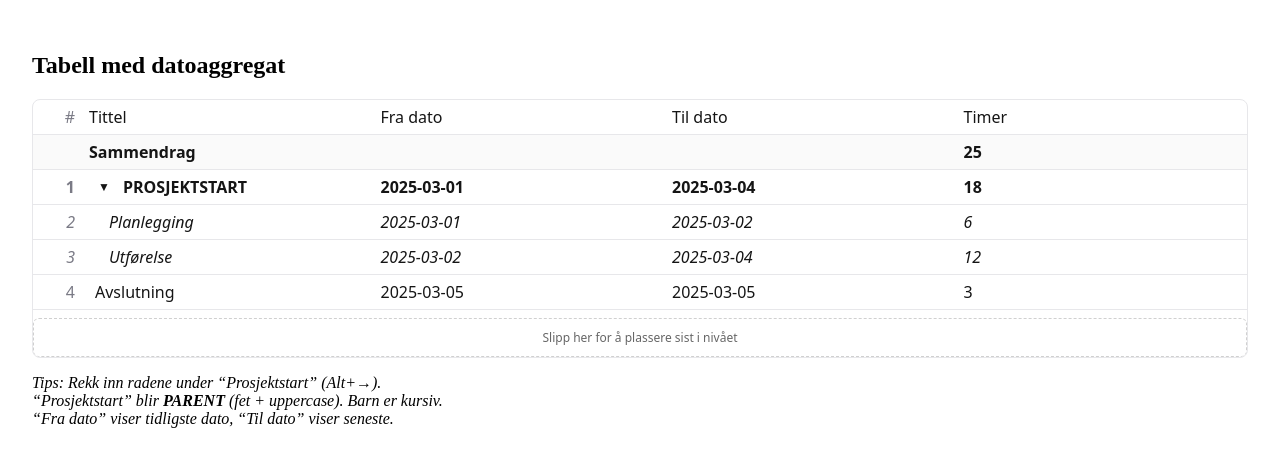
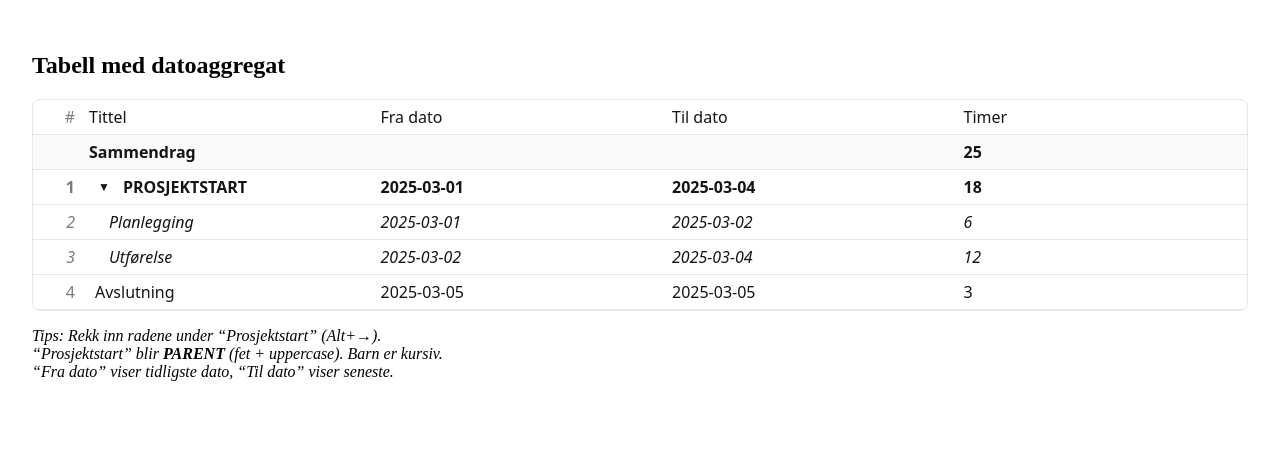
Before and after one commit to Hypermicro-code/TableCore, a React (Vite) app: page / in a window 1280 px wide. Shown: the top 466 px of the page. Built offline with nearby package versions, Linux system fonts and the light colour scheme.

Commit message:
Update TableCore.tsx

```diff
--- a/src/core/TableCore.tsx
+++ b/src/core/TableCore.tsx
@@ -87,7 +87,7 @@ function computeRollups(rows: RowData[], columns: ColumnDef[]): { rollups: Rollu
           if (minMs!==undefined && maxMs!==undefined){
             rec[col.key] = col.type==='date'
               ? (minMs===maxMs ? fmtDate(minMs) : `${fmtDate(minMs)} → ${fmtDate(maxMs)}`)
-              : (minMs===maxMs ? fmtDatetime(minMs) : `${fmtDatetime(minMs)} → ${fmtDatetime(maxMs)}`)
+              : (minMs===maxMs ? fmtDatetime(minMs) : `${fmtDatetime(maxMs)}`)
           } else rec[col.key] = ''
         }
       }
@@ -155,7 +155,7 @@ export default function TableCore({columns,rows,onChange,showSummary=false,summa
     return { start, end, level: L }
   }
 
-  // ===== Navigasjon (låst)
+  // ==== ROLLUPS + synlighet
   const { rollups, hasChildren } = useMemo(()=> computeRollups(data, cols), [data, cols])
 
   const visibleRowIndices = useMemo(()=>{
@@ -208,7 +208,7 @@ export default function TableCore({columns,rows,onChange,showSummary=false,summa
     setAndPropagate(arr.map((r,i)=> i===rowIdx ? { ...r, indent: nextIndent } : r))
   }
 
-  // ==== Global key handler (låst — vi endrer IKKE radrekkefølge med tast) ====
+  // ==== Global key handler (låst – ingen rad-flytting med tast) ====
   useEffect(()=>{
     const onKey=(e:KeyboardEvent)=>{
       const colMax=colsRef.current.length-1
@@ -369,7 +369,7 @@ export default function TableCore({columns,rows,onChange,showSummary=false,summa
     })
   }
 
-  // ======== RAD-DRAG (blokk, samme nivå, over/under + tail-drop) ========
+  // ======== RAD-DRAG (blokk, samme nivå, over/under) ========
   const onRowDragStart = (rowIdx:number)=>(e:React.DragEvent)=>{ e.dataTransfer.setData('text/x-row-index', String(rowIdx)); e.dataTransfer.effectAllowed = 'move' }
   const onRowDragOver = (rowIdx:number)=>(e:React.DragEvent)=>{ e.preventDefault(); e.dataTransfer.dropEffect = 'move' }
   const onRowDrop = (rowIdx:number)=>(e:React.DragEvent)=>{
@@ -380,14 +380,9 @@ export default function TableCore({columns,rows,onChange,showSummary=false,summa
     const arr = dataRef.current.slice()
     const { start: sA, end: eA, baseIndent: L } = blockOf(from)
     if (isInsideBlock(rowIdx, sA, eA)) return // kan ikke slippe inni egen blokk
+    if (arr[rowIdx]?.indent !== L) return // mål må være samme nivå
 
-    // mål må være samme nivå
-    if (arr[rowIdx]?.indent !== L) return
-
-    // Finn søsken-område
-    const { start: sibStart, end: sibEnd } = siblingRange(rowIdx)
-
-    // Bestem om vi slipper OVER eller UNDER mål-blokken (bruk radens bounding box)
+    // Bestem OVER/UNDER målrad
     const rowEl = (rootRef.current)?.querySelector(`.tc-row[data-r="${rowIdx}"]`) as HTMLElement | null
     let placeAfterTargetBlock = false
     if (rowEl){
@@ -395,55 +390,30 @@ export default function TableCore({columns,rows,onChange,showSummary=false,summa
       placeAfterTargetBlock = (e.clientY > rect.top + rect.height/2)
     }
 
-    // Finn start på mål-blokken (hele blokk som begynner på rowIdx)
-    const { start: sB, end: eB } = blockOf(rowIdx)
+    // Finn mål-blokk
+    const blockOfLocal = (idx:number) => {
+      const baseIndent = arr[idx]?.indent ?? 0
+      let end = idx
+      for (let i=idx+1;i<arr.length;i++){
+        if (arr[i].indent<=baseIndent) break
+        end = i
+      }
+      return { start: idx, end, baseIndent }
+    }
+    const { start: sB, end: eB } = blockOfLocal(rowIdx)
 
-    // Plasseringsindeks i original array:
+    // Plasseringsindeks
     let insertAt = placeAfterTargetBlock ? eB + 1 : sB
 
-    // Beskytt mot å sette midt inne i A sin egen blokk-område etter fjerning
+    // Flytt A-blokka
     const blockA = arr.slice(sA, eA+1)
     arr.splice(sA, blockA.length)
-    // Juster insertAt dersom blokka fjernet foran mål
     if (insertAt > sA) insertAt -= blockA.length
-
-    // Ikke tillat å gå utenfor søsken-området
-    if (insertAt < siblingRange(insertAt).start) insertAt = siblingRange(insertAt).start
-    if (insertAt > siblingRange(insertAt).end + 1) insertAt = siblingRange(insertAt).end + 1
-
-    arr.splice(insertAt, 0, ...blockA)
-    setAndPropagate(arr)
-    setSel({ r1: insertAt, r2: insertAt, c1: sel.c1, c2: sel.c1 })
-  }
-
-  // Siste-plassering: slipp nederst (ny siste i samme nivå som den dragne blokka)
-  const onTailDrop = (e:React.DragEvent)=>{
-    e.preventDefault()
-    const fromStr = e.dataTransfer.getData('text/x-row-index'); if (fromStr==='') return
-    const from = Number(fromStr); if (Number.isNaN(from)) return
-
-    const arr = dataRef.current.slice()
-    const { start: sA, end: eA, baseIndent: L } = blockOf(from)
-    const blockA = arr.slice(sA, eA+1)
-
-    // Finn søsken-området til "from"
-    const { start: sibStart, end: sibEnd } = siblingRange(from)
-    // Beregn “siste tillatte posisjon” rett etter siste søsken-blokk:
-    const lastInsert = sibEnd + 1
-
-    // Hvis blokka allerede er sist – gjør ingenting
-    if (eA === sibEnd) return
-
-    // Fjern og sett inn som ny siste
-    arr.splice(sA, blockA.length)
-    let insertAt = lastInsert
-    if (insertAt > sA) insertAt -= blockA.length // juster etter fjerning foran
     arr.splice(insertAt, 0, ...blockA)
 
     setAndPropagate(arr)
     setSel({ r1: insertAt, r2: insertAt, c1: sel.c1, c2: sel.c1 })
   }
-  const onTailDragOver = (e:React.DragEvent)=>{ e.preventDefault(); e.dataTransfer.dropEffect = 'move' }
 
   return (
   <div ref={rootRef} className="tc-root" onCopy={onCopy} onPaste={onPaste}>
@@ -622,17 +592,6 @@ export default function TableCore({columns,rows,onChange,showSummary=false,summa
           })}
         </div>)
       })}
-
-      {/* Tail-drop: slipp for å bli ny siste i nivået til den dragne blokka */}
-      <div
-        className="tc-tail-drop"
-        onDragOver={onTailDragOver}
-        onDrop={onTailDrop}
-        title="Slipp her for å plassere blokken som ny siste i sitt nivå"
-      >
-        Slipp her for å plassere sist i nivået
-      </div>
-
     </div>
   </div>)
 }
```
